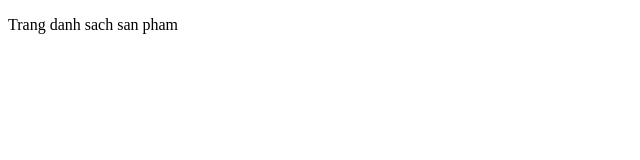
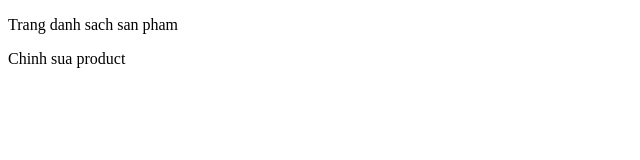
Before and after one commit to NMT-MinhTuan/practice_shop_online, a plain HTML site: page product.html in a window 1280 px wide. Shown: the whole page, without its empty margins (0-640 px from the left). Drawn offline with Linux system fonts and the light colour scheme.

Commit message:
Update page-product

```diff
--- a/product.html
+++ b/product.html
@@ -7,5 +7,6 @@
 </head>
 <body>
     <p>Trang danh sach san pham</p>
+    <p>Chinh sua product</p>
 </body>
 </html>
```
